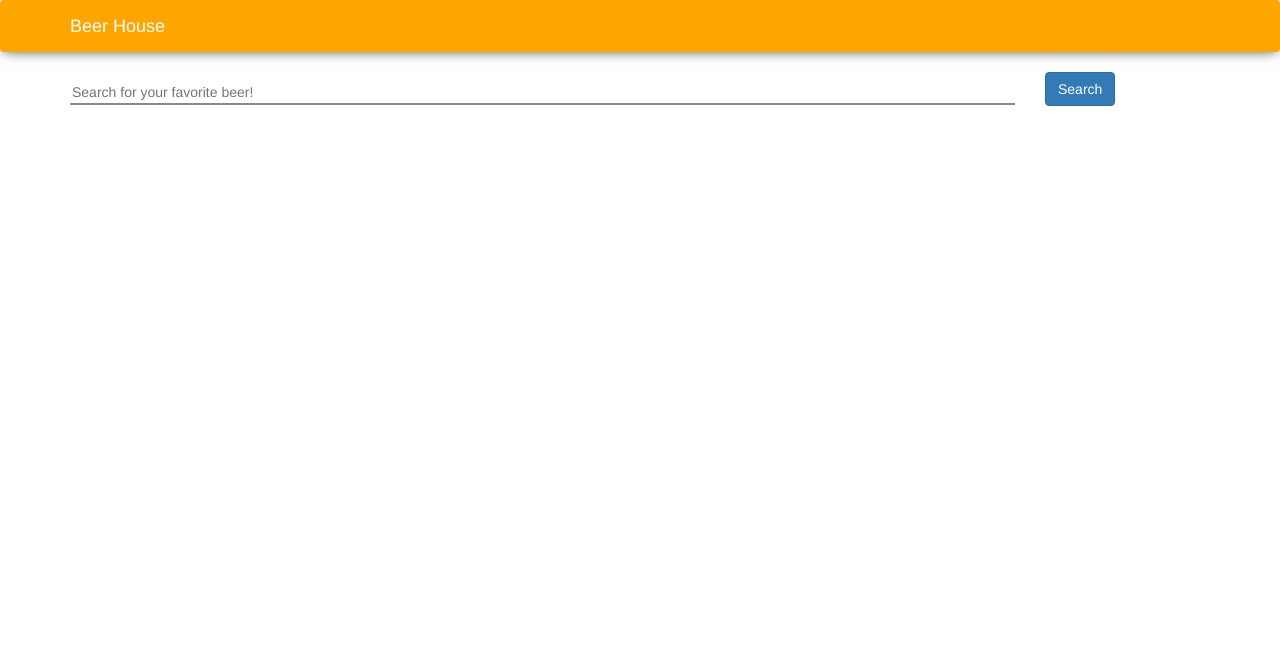
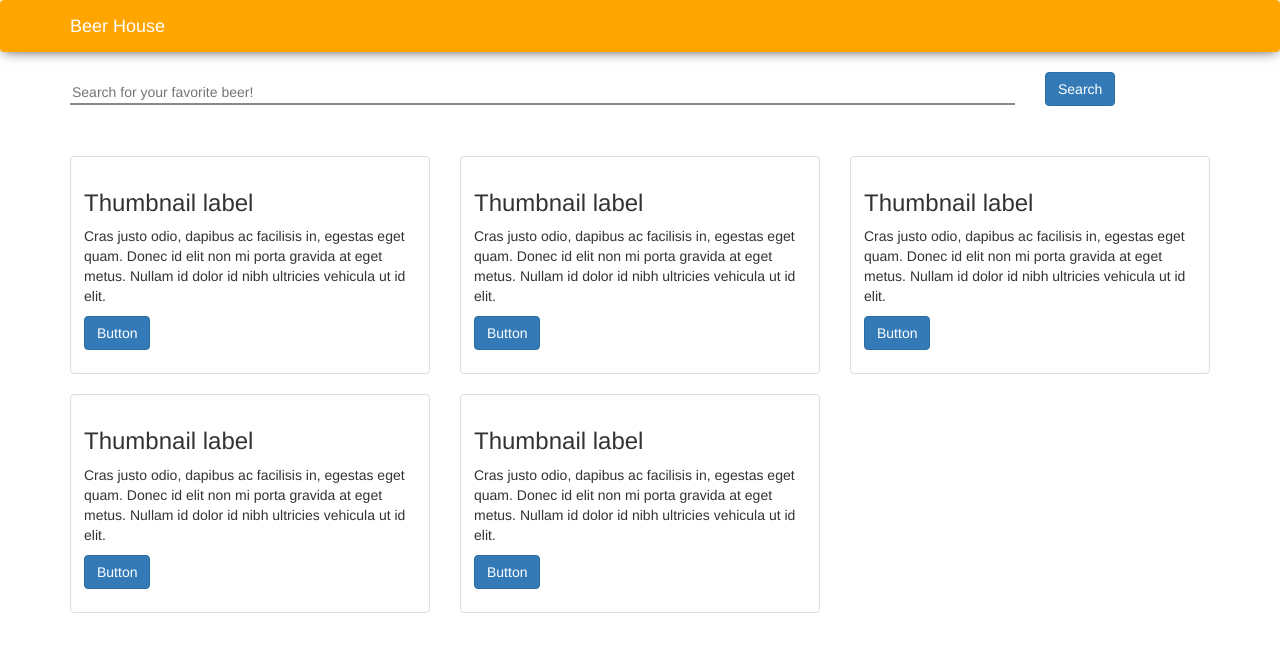
Before and after one commit to santhosh-vavilala/BeerHouse, an Angular app: page / in a window 1280 px wide. Shown: the top 652 px of the page. Built offline with nearby package versions, Linux system fonts and the light colour scheme.

Commit message:
Add dummy list items to preview the output

```diff
--- a/src/app/app.component.css
+++ b/src/app/app.component.css
@@ -22,3 +22,7 @@ box-shadow: 0px 3px 12px -4px rgba(0,0,0,0.75);
     padding-top: 10px;
     border-bottom: 2px solid #898989;
 }
+
+.list-view{
+    margin-top: 50px;
+}
--- a/src/app/app.component.html
+++ b/src/app/app.component.html
@@ -6,7 +6,7 @@
   </div>
 </nav>
 <div class="container">
-  <div class="row" >
+  <div class="row">
     <div class="col-lg-10 col-sm-10 col-xs-8 col-md-10 margin-10">
       <input placeholder="Search for your favorite beer!" class="input-no-border" type="text">
     </div>
@@ -15,3 +15,67 @@
     </div>
   </div>
 </div>
+
+<div class="container list-view">
+  <div class="row">
+    <div class="col-sm-6 col-md-4">
+      <div class="thumbnail">
+        <!--<img src="..." alt="...">-->
+        <div class="caption">
+          <h3>Thumbnail label</h3>
+          <p>Cras justo odio, dapibus ac facilisis in, egestas eget quam. Donec id elit non mi porta gravida at eget metus.
+            Nullam id dolor id nibh ultricies vehicula ut id elit.</p>
+          <p><a href="#" class="btn btn-primary" role="button">Button</a></p>
+        </div>
+      </div>
+    </div>
+
+    <div class="col-sm-6 col-md-4">
+      <div class="thumbnail">
+        <!--<img src="..." alt="...">-->
+        <div class="caption">
+          <h3>Thumbnail label</h3>
+          <p>Cras justo odio, dapibus ac facilisis in, egestas eget quam. Donec id elit non mi porta gravida at eget metus.
+            Nullam id dolor id nibh ultricies vehicula ut id elit.</p>
+          <p><a href="#" class="btn btn-primary" role="button">Button</a></p>
+        </div>
+      </div>
+    </div>
+
+    <div class="col-sm-6 col-md-4">
+      <div class="thumbnail">
+        <!--<img src="..." alt="...">-->
+        <div class="caption">
+          <h3>Thumbnail label</h3>
+          <p>Cras justo odio, dapibus ac facilisis in, egestas eget quam. Donec id elit non mi porta gravida at eget metus.
+            Nullam id dolor id nibh ultricies vehicula ut id elit.</p>
+          <p><a href="#" class="btn btn-primary" role="button">Button</a></p>
+        </div>
+      </div>
+    </div>
+
+    <div class="col-sm-6 col-md-4">
+      <div class="thumbnail">
+        <!--<img src="..." alt="...">-->
+        <div class="caption">
+          <h3>Thumbnail label</h3>
+          <p>Cras justo odio, dapibus ac facilisis in, egestas eget quam. Donec id elit non mi porta gravida at eget metus.
+            Nullam id dolor id nibh ultricies vehicula ut id elit.</p>
+          <p><a href="#" class="btn btn-primary" role="button">Button</a></p>
+        </div>
+      </div>
+    </div>
+
+    <div class="col-sm-6 col-md-4">
+      <div class="thumbnail">
+        <!--<img src="..." alt="...">-->
+        <div class="caption">
+          <h3>Thumbnail label</h3>
+          <p>Cras justo odio, dapibus ac facilisis in, egestas eget quam. Donec id elit non mi porta gravida at eget metus.
+            Nullam id dolor id nibh ultricies vehicula ut id elit.</p>
+          <p><a href="#" class="btn btn-primary" role="button">Button</a></p>
+        </div>
+      </div>
+    </div>
+  </div>
+</div>
```
